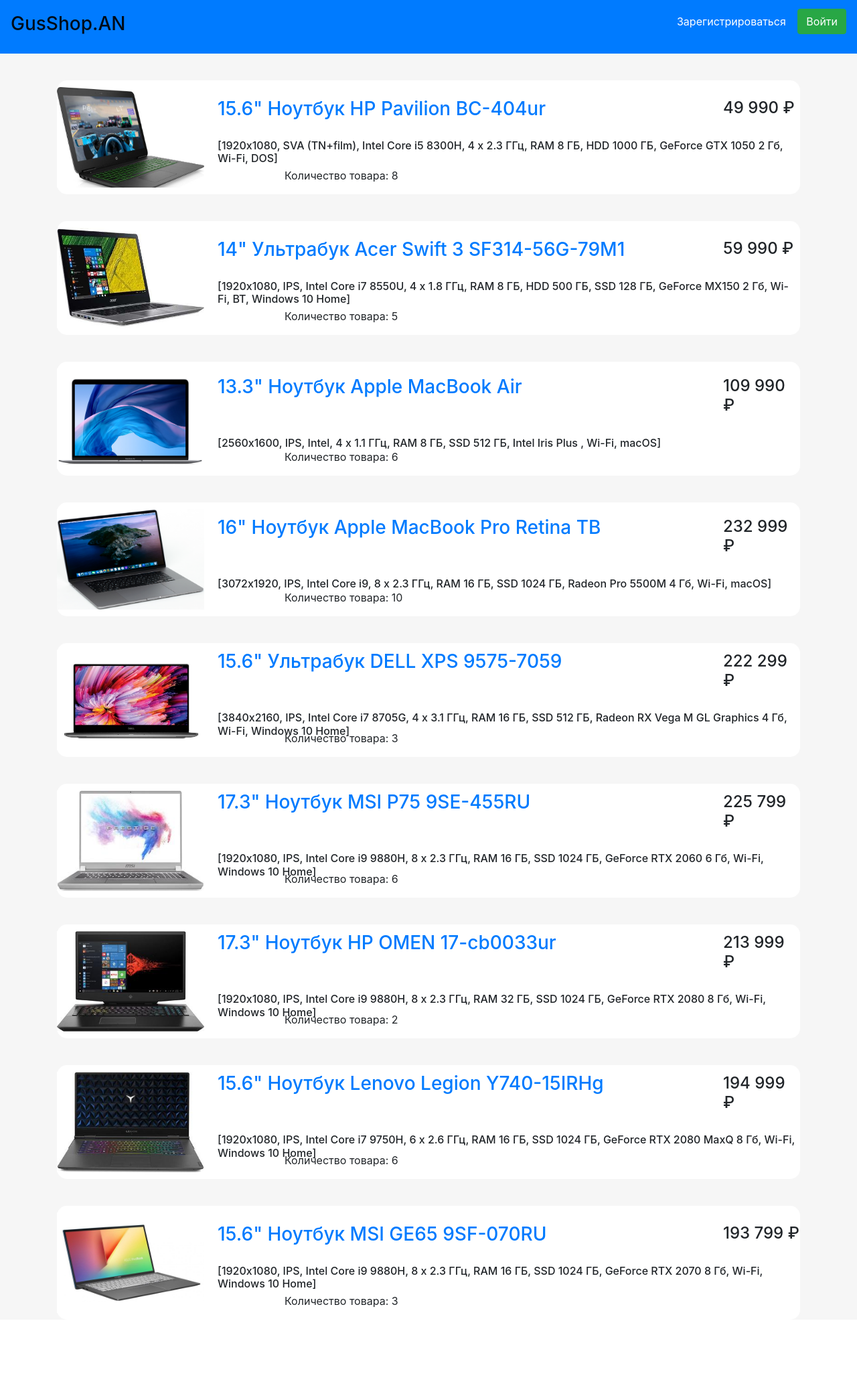
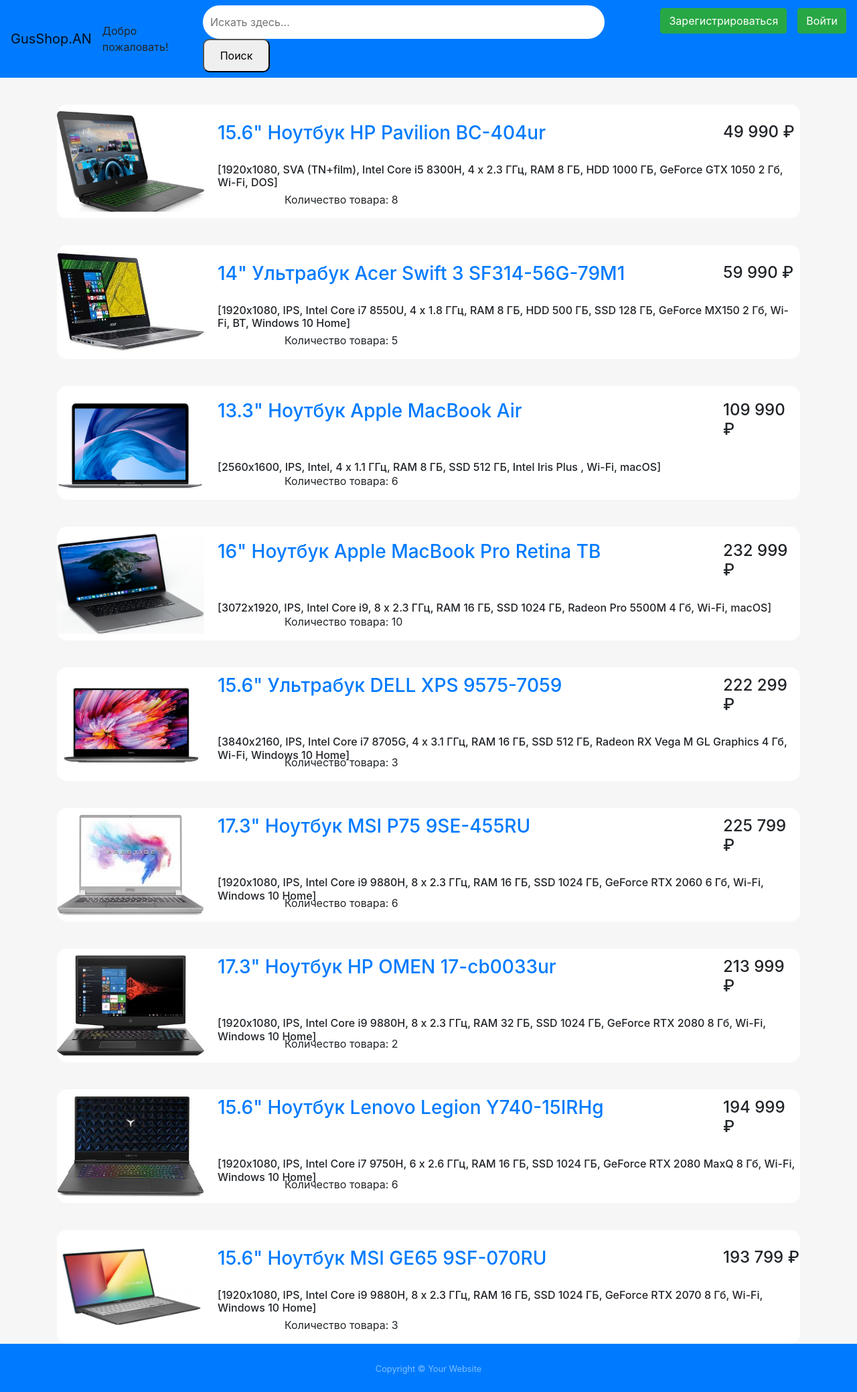
Before and after one commit to KarpovDaniel/flask_project, a Flask app: page / in a window 1280 px wide. Shown: the whole page at 67% size. Before the commit the page ends 1952 px from the top, so only its background shows below. Run offline with Flask 2, Linux system fonts and the light colour scheme; data comes from the database, SQL or seed files in the repository; both versions use the stored data as it was after the commit; some libraries are stand-ins or nearby versions.

Commit message:
redesign

```diff
--- a/templates/base.html
+++ b/templates/base.html
@@ -19,13 +19,26 @@
         border: 0px solid white;
         padding: 0 0px;
         }
+
+
+
     </style>
 </head>
 <body>
-<header>
-    <nav class="navbar navbar-light bg-primary" style="height:80px;">
-        <a class="navbar-brand" href="/"><h3>GusShop.AN</h3></a>
+<nav class="navbar navbar-expand-lg navbar-light bg-primary sticky-top">
+    <a class="navbar-brand" href="/">GusShop.AN</a>
+    <button class="navbar-toggler" type="button" data-toggle="collapse"
+            data-target="#navbarSupportedContent" aria-controls="navbarSupportedContent"
+            aria-expanded="false" aria-label="Toggle navigation">
+        <span class="navbar-toggler-icon"></span>
+    </button>
+    <div class="collapse navbar-collapse" id="navbarSupportedContent">
+        <ul class="navbar-nav mr-auto">
+            <p class="mt-3">Добро пожаловать!</p>
+        </ul>
         {% if current_user.is_authenticated %}
+        <ul class="navbar-nav">
+            <li class="nav-item mr-2">
                 <form action="" method="get">
                     <input name="s" placeholder="Искать здесь..." type="search"
                            style="width:600px; height: 50px; border: 5px solid #ffffff;
@@ -34,24 +47,61 @@
                             type="submit">Поиск
                     </button>
                 </form>
-        {% if current_user.id not in (1, 2) %}
-        <a style="color: #ffffff;" class="navbar-brand"
+            </li>
+            <li class="nav-item">
+                <a style="color: #ffffff;" class="navbar-brand nav-link"
                    href="/basket"> Корзина </a>
-        {% endif %}
+            </li>
+            <li class="nav-item">
                 <a style="background-color: #ffffff; border: 5px solid #ffffff;
-                    border-radius:5px; padding: 6px;" class="navbar-brand"
+                    border-radius:5px; padding: 4px;" class="navbar-brand nav-link"
                    href="/logout"> {{current_user.name}}
                 </a>
+            </li>
+        </ul>
         {% else %}
-        <p>
-            <a class="btn btn-primary" href="/register">Зарегистрироваться</a>
-            <a class="btn btn-success" href="/login">Войти</a>
-        </p>
+        <ul class="navbar-nav">
+            <li class="nav-item mr-2">
+                <form action="" method="get">
+                    <input name="s" placeholder="Искать здесь..." type="search"
+                           style="width:600px; height: 50px; border: 5px solid #ffffff;
+                    border-radius:30px; padding: 6px;">
+                    <button style="height:50px;width:100px; border-radius:10px;"
+                            type="submit">Поиск
+                    </button>
+                </form>
+            </li>
+            <li class="nav-item">
+                <a class="btn btn-success mt-1 mr-3" href="/register">Зарегистрироваться</a>
+            </li>
+            <li class="nav-item">
+                <a class="btn btn-success mt-1 " href="/login">Войти</a>
+            </li>
+        </ul>
         {% endif %}
+    </div>
 </nav>
-</header>
+
+
 <main role="main" class="container">
     {% block content %}{% endblock %}
 </main>
+
+<footer id="sticky-footer" class="py-4 bg-primary text-white-50">
+    <div class="text-center">
+        <small>Copyright &copy; Your Website</small>
+    </div>
+</footer>
+
+<script src="https://code.jquery.com/jquery-3.4.1.slim.min.js"
+        integrity="sha384-J6qa4849blE2+poT4WnyKhv5vZF5SrPo0iEjwBvKU7imGFAV0wwj1yYfoRSJoZ+n"
+        crossorigin="anonymous"></script>
+<script src="https://cdn.jsdelivr.net/npm/popper.js@1.16.0/dist/umd/popper.min.js"
+        integrity="sha384-Q6E9RHvbIyZFJoft+2mJbHaEWldlvI9IOYy5n3zV9zzTtmI3UksdQRVvoxMfooAo"
+        crossorigin="anonymous"></script>
+<script src="https://stackpath.bootstrapcdn.com/bootstrap/4.4.1/js/bootstrap.min.js"
+        integrity="sha384-wfSDF2E50Y2D1uUdj0O3uMBJnjuUD4Ih7YwaYd1iqfktj0Uod8GCExl3Og8ifwB6"
+        crossorigin="anonymous"></script>
+
 </body>
 </html>
--- a/templates/index.html
+++ b/templates/index.html
@@ -1,5 +1,4 @@
 {% extends "base.html" %}
-
 {% block content %}
 {% set vars = {'flag': True} %}
 {% for item in items %}
@@ -18,8 +17,9 @@
                 <h6 style="margin-left:20px">{{ item.main_characteristics }}</h6>
                 {% if current_user.id not in (1, 2) and item.count > 0 and
                 current_user.is_authenticated %}
-                <a href="/basket/{{ item.id }}/0" class="btn btn-primary"
-                   style="margin-left:680px; margin-top:-5px; width:180px; height:40px;">Добавить в корзину</a>
+                <a href="/basket/{{ item.id }}/0" class="btn btn-outline-primary"
+                   style="margin-left:680px; margin-top:-5px; width:200px; height:40px;">Добавить в
+                    корзину</a>
                 {% endif %}
             </th>
         </tr>
--- a/templates/single_item.html
+++ b/templates/single_item.html
@@ -12,7 +12,7 @@
                 {% if current_user.id not in (1, 2) %}
                 {% if item.count > 0 and current_user.is_authenticated %}
                 <a style="margin-top:40px;" href="/basket/{{ item.id }}/1"
-                   class="btn btn-primary">Добавить в корзину</a> <br>
+                   class="btn btn-outline-primary">Добавить в корзину</a> <br>
                 {% endif %}
                 {% endif %}
                 <h6 style="margin-left:480px; margin-top: 115px;"> Количество товара:
```
Also changed, not shown: db/blogs.sqlite. Lines whose indentation alone changed are shown as unchanged.
